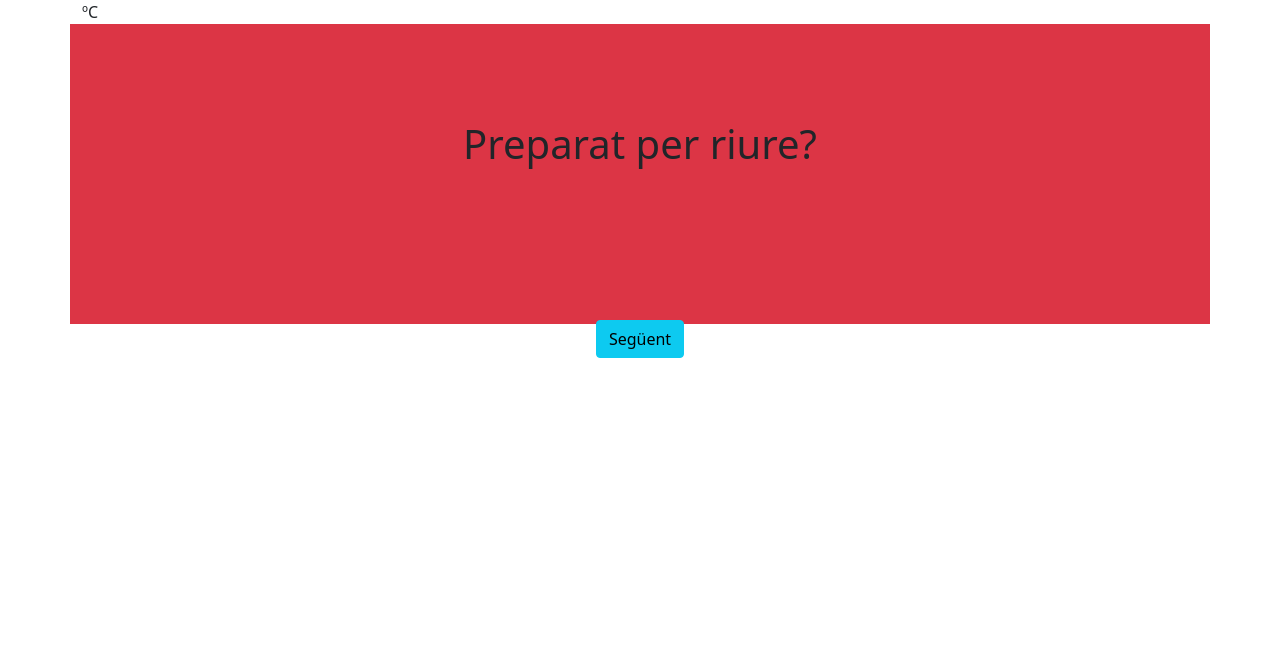
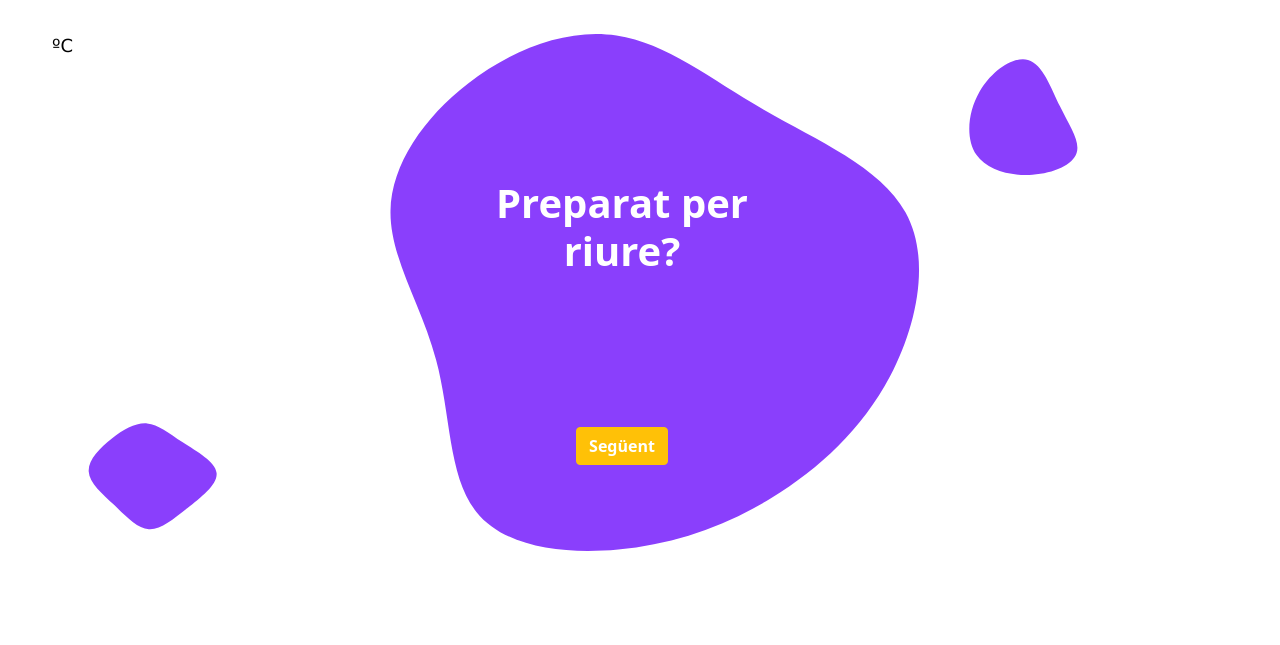
Before and after one commit to JonatanRR/sprint__5, a website: page index.html in a window 1280 px wide. Drawn offline with Linux system fonts and the light colour scheme; no server answers.

Commit message:
Ejercicio6

```diff
--- a/index.html
+++ b/index.html
@@ -8,20 +8,43 @@
     <link rel="stylesheet" href="./dist\css/main.css">
 </head>
 <body>
-    <div class="container">
-        <div class="row">
-            <div class="col-12">
-                <div class="d-flex justify-content-start" id="weather">
-                    <div id="weather_icon"></div>
-                    <div id="num"></div>
-                    <div id="degrees">ºC</div>
+    <div>
+        <div class="container-fluid position-relative" style= "overflow: hidden;">
+            <div class="row">
+                <div class="col-12 bg-white position-relative" style= "overflow: hidden;">
+                    <div class="weather d-inline-flex justify-content-center mt-3 ms-3" id="weather">
+                        <div class="weather_icon" id="weather_icon"></div>
+                        <div class="num ps-4 pt-3" id="num"><bold></bold></div>
+                        <div class="degrees pt-3" id="degrees">ºC</div>
+                    </div>
                 </div>
             </div>
-            <div class="col-12 cart text-center pt-5 bg-danger">
-                <h1 class="pt-5">Preparat per riure?</h1>
-                <div class="pt-5 pb-5" id="contentJoke"></div>
-                <div class="pb-5" id="vote"></div>
-                <button type="button" id="buttonJoke" class="btn btn-info">Següent</button>
+        </div>
+        <div class="container-fluid position-absolute">
+            <div class="row d-flex justify-content-center align-items-center">
+                <div class="col-1 ps-5">
+                    <svg class="stain1" viewBox="0 0 200 200" xmlns="http://www.w3.org/2000/svg">
+                        <path fill="#8A3FFC" d="M34.7,-29.7C49,-20.4,67.5,-10.2,68.6,1.1C69.7,12.4,53.5,24.9,39.2,36.3C24.9,47.6,12.4,58,0.8,57.2C-10.9,56.4,-21.8,44.5,-33.7,33.1C-45.7,21.8,-58.7,10.9,-59.3,-0.6C-59.9,-12.1,-48.1,-24.2,-36.1,-33.5C-24.2,-42.9,-12.1,-49.5,-0.9,-48.6C10.2,-47.6,20.4,-39.1,34.7,-29.7Z" transform="translate(100 100)" />
+                    </svg>
+                </div>
+                <div class="col-10 pe-5 d-flex justify-content-center align-items-center">
+                    <div class="colorStain position-relative">
+                        <svg class="stain2" viewBox="0 0 200 200" xmlns="http://www.w3.org/2000/svg">
+                            <path fill="#8A3FFC" d="M41.1,-54.3C56.6,-45.3,74.9,-37.8,82.2,-24.5C89.5,-11.3,85.7,7.7,77.7,23C69.6,38.3,57.1,49.9,43.4,58.2C29.8,66.6,14.9,71.7,-1.1,73.2C-17,74.7,-34.1,72.5,-42.2,62.3C-50.4,52.2,-49.6,34,-53.9,18.2C-58.1,2.3,-67.3,-11.3,-67.1,-24.9C-66.9,-38.5,-57.3,-52.1,-44.6,-61.9C-31.8,-71.8,-15.9,-78,-1.6,-75.8C12.8,-73.7,25.6,-63.2,41.1,-54.3Z" transform="translate(100 100)" />
+                        </svg>
+                    </div>
+                    <div class="contentStain position-absolute text-center">
+                        <h1 class="title text-white"><strong>Preparat per riure?</strong></h1>
+                        <div class="contentJoke text-white p-5" id="contentJoke"></div>
+                        <div class="vote pb-5" id="vote"></div>
+                        <button type="button" id="buttonJoke" class="buttonJoke btn btn-warning"><strong class="text-white">Següent</strong></button>
+                    </div>
+                </div>
+                <div class="col-1">
+                    <svg class="stain3" viewBox="0 0 200 200" xmlns="http://www.w3.org/2000/svg">
+                        <path fill="#8A3FFC" d="M25.1,-17.5C34.5,1.9,45.5,17.3,41.6,29.1C37.7,41,18.9,49.3,-2.5,50.8C-23.8,52.2,-47.7,46.7,-58.6,30.8C-69.5,14.9,-67.4,-11.4,-55.5,-32.2C-43.6,-52.9,-21.8,-68.1,-7,-64.1C7.8,-60,15.6,-36.8,25.1,-17.5Z" transform="translate(100 100)" />
+                    </svg>
+                </div>
             </div>
         </div>
     </div>
--- a/index.js
+++ b/index.js
@@ -14,7 +14,7 @@ function getData() {
         .then(function (data) {
         contentJoke.innerText = data.joke;
         //console.log(data.joke);
-        vote.innerHTML = "<button type=\"button\" onclick=\"getVote(1)\">1</button>\n        <button type=\"button\" onclick=\"getVote(2)\">2</button>\n        <button type=\"button\" onclick=\"getVote(3)\">3</button>";
+        vote.innerHTML = "<button class=\"buttons h3\" type=\"button\" onclick=\"getVote(1)\"><span>\uD83D\uDE13</span></button>\n        <button class=\"buttons h3\" type=\"button\" onclick=\"getVote(2)\"><span>\uD83D\uDE10</span></button>\n        <button class=\"buttons h3\" type=\"button\" onclick=\"getVote(3)\"><span>\uD83D\uDE02</span></button>";
     })["catch"](function (error) {
         console.log('Ha ocurrido un error', error);
     });
@@ -37,7 +37,7 @@ function getVote(id) {
             .then(function (result) { return result.json(); })
             .then(function (data) {
             contentJoke.innerText = data.value;
-            vote.innerHTML = "<button type=\"button\" onclick=\"getVote(1)\">1</button>\n            <button type=\"button\" onclick=\"getVote(2)\">2</button>\n            <button type=\"button\" onclick=\"getVote(3)\">3</button>";
+            vote.innerHTML = "<button class=\"buttons h3\" type=\"button\" onclick=\"getVote(1)\"><span>\uD83D\uDE13</span></button>\n            <button class=\"buttons h3\" type=\"button\" onclick=\"getVote(2)\"><span>\uD83D\uDE10</span></button>\n            <button class=\"buttons h3\" type=\"button\" onclick=\"getVote(3)\"><span>\uD83D\uDE02</span></button>";
         })["catch"](function (error) {
             console.log('Ha ocurrido un error', error);
         });
--- a/index.ts
+++ b/index.ts
@@ -15,9 +15,9 @@ function getData(){
     .then(data => {
         contentJoke.innerText = data.joke;
         //console.log(data.joke);
-        vote.innerHTML = `<button type="button" onclick="getVote(1)">1</button>
-        <button type="button" onclick="getVote(2)">2</button>
-        <button type="button" onclick="getVote(3)">3</button>`
+        vote.innerHTML = `<button class="buttons h3" type="button" onclick="getVote(1)"><span>😓</span></button>
+        <button class="buttons h3" type="button" onclick="getVote(2)"><span>😐</span></button>
+        <button class="buttons h3" type="button" onclick="getVote(3)"><span>😂</span></button>`
     })
     .catch(error => {
         console.log('Ha ocurrido un error', error);
@@ -42,9 +42,9 @@ function getVote(id: number) {
         .then(result => result.json())
         .then(data => {
             contentJoke.innerText = data.value;
-            vote.innerHTML = `<button type="button" onclick="getVote(1)">1</button>
-            <button type="button" onclick="getVote(2)">2</button>
-            <button type="button" onclick="getVote(3)">3</button>`
+            vote.innerHTML = `<button class="buttons h3" type="button" onclick="getVote(1)"><span>😓</span></button>
+            <button class="buttons h3" type="button" onclick="getVote(2)"><span>😐</span></button>
+            <button class="buttons h3" type="button" onclick="getVote(3)"><span>😂</span></button>`
         })
         .catch(error => {
             console.log('Ha ocurrido un error', error);
--- a/scss/main.scss
+++ b/scss/main.scss
@@ -1,5 +1,44 @@
-.cart {
-    width: 1000px;
-    height: 300px;
+
+.weather {
+    height: 10vh;
 }
+.num, .degrees {
+    font-size: 18px;
+    font-family: Verdana, Geneva, Tahoma, sans-serif;
+    color: black;
+}
+.imge{
+    height: 90%;
+    border-right: 3px solid black;
+}
+.buttons {
+    background-color: rgba(228, 214, 23, 0);
+    border: 0px;
+}
+span {
+    background-color: #efbf2e;
+    border: 1px solid #efbf2e;
+    border-radius: 100%;
+}
+.stain1 {
+    margin-top: 200px;
+    margin-right: -200px;
+    height: 200px;
+}
+.stain2 {
+    margin-top: -150px;
+    //margin-bottom: -100px;
+    padding-top: -100px;
+    height: 690px;
+}
+.stain3 {
+    margin-left: -250px;
+    margin-top: -500px;
+    height: 200px;
+}
+.contentStain {
+    margin-top: -100px;
+    width: 350px;
+}
+
 @import "../node_modules/bootstrap/scss/bootstrap";
```
Also changed, not shown: dist/css/main.css, 1 other file.
